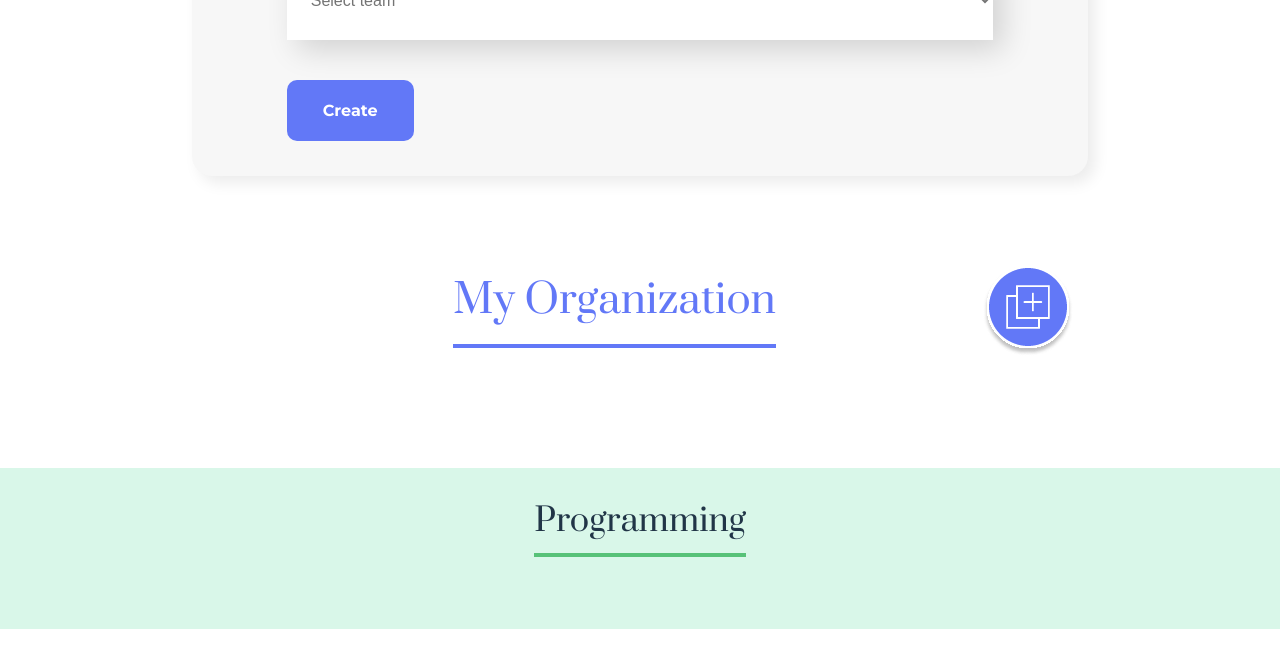
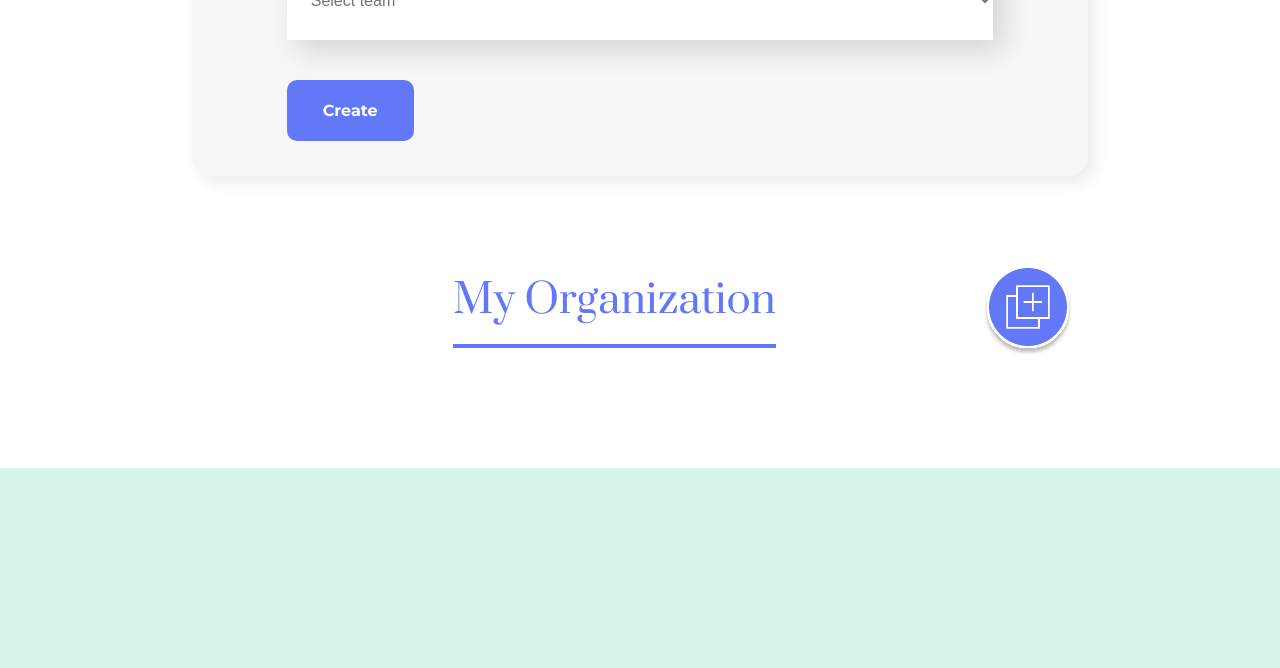
Before and after one commit to AbrahamOliden/react-org, a React (Vite) app: page / in a window 1280 px wide. Shown: the part 1196-1864 px from the top of the page. Before the commit the page ends 1825 px from the top, so only its background shows below. Built offline with nearby package versions, Linux system fonts and the light colour scheme.

Commit message:
map teams array to render a Team component with its correspondent props

```diff
--- a/src/App.jsx
+++ b/src/App.jsx
@@ -55,7 +55,11 @@ function App() {
       <Header />
       { display && <Form />}
       <MyOrg changeDisplay={changeDisplay} />
-      <Team team={'Programming'} />
+      {
+        teams.map( (team) => {
+          return <Team data={team} key={team.team} />
+        })
+      }
     </>
   );
 };
```
